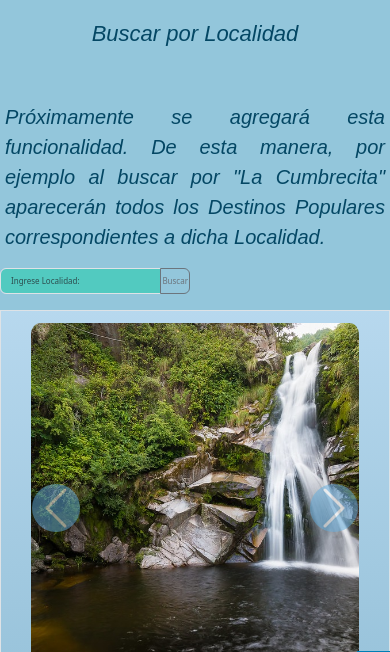
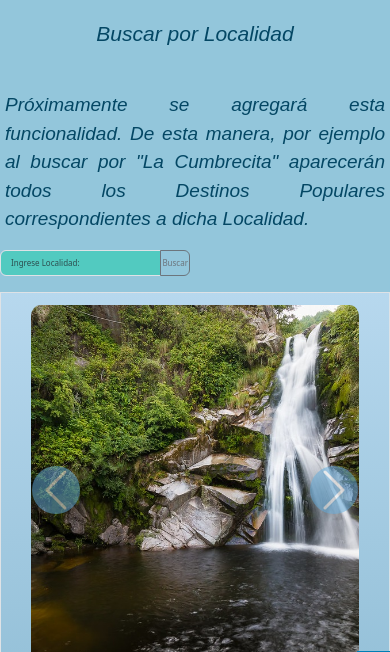
Before and after one commit to Svpalacio/CordobaNatural-RiosLagos, a plain HTML site: page pages/localidades.html in a window 390 px wide. Shown: the part 157-809 px from the top of the page. Drawn offline with nearby package versions, Linux system fonts and the light colour scheme.

Commit message:
cambios media queries

```diff
--- a/css/style.css
+++ b/css/style.css
@@ -394,12 +394,12 @@ footer p{
 @media (min-width:376px) AND (max-width:600px)  {
 
 body h1 {
-    font-size: 22px;
-    margin: 10px 5px 40px 5px;
+    font-size: 21px;
+    margin: 10px 5px 30px 5px;
   }
 
 body p{
-    font-size: 21px;
+    font-size: 20px;
   }
 
 .destinos h1{
@@ -428,14 +428,14 @@ body p{
   }
 
   .localidades h1{
-   font-size: 22px;
+   font-size: 21px;
    }
 
    .localidades p{
     font-family: sans-serif, Verdana, Geneva, Tahoma;
     font-style: italic;
     text-align: justify;
-    font-size: 20px;
+    font-size: 19px;
     padding: 0px 5px;
   }
 
@@ -443,6 +443,9 @@ body p{
     font-size: 22px;
    }
 
+  .form-control{
+    font-size: 20px;
+  }
 
   main .nosotros {
     padding: 0px;
```
